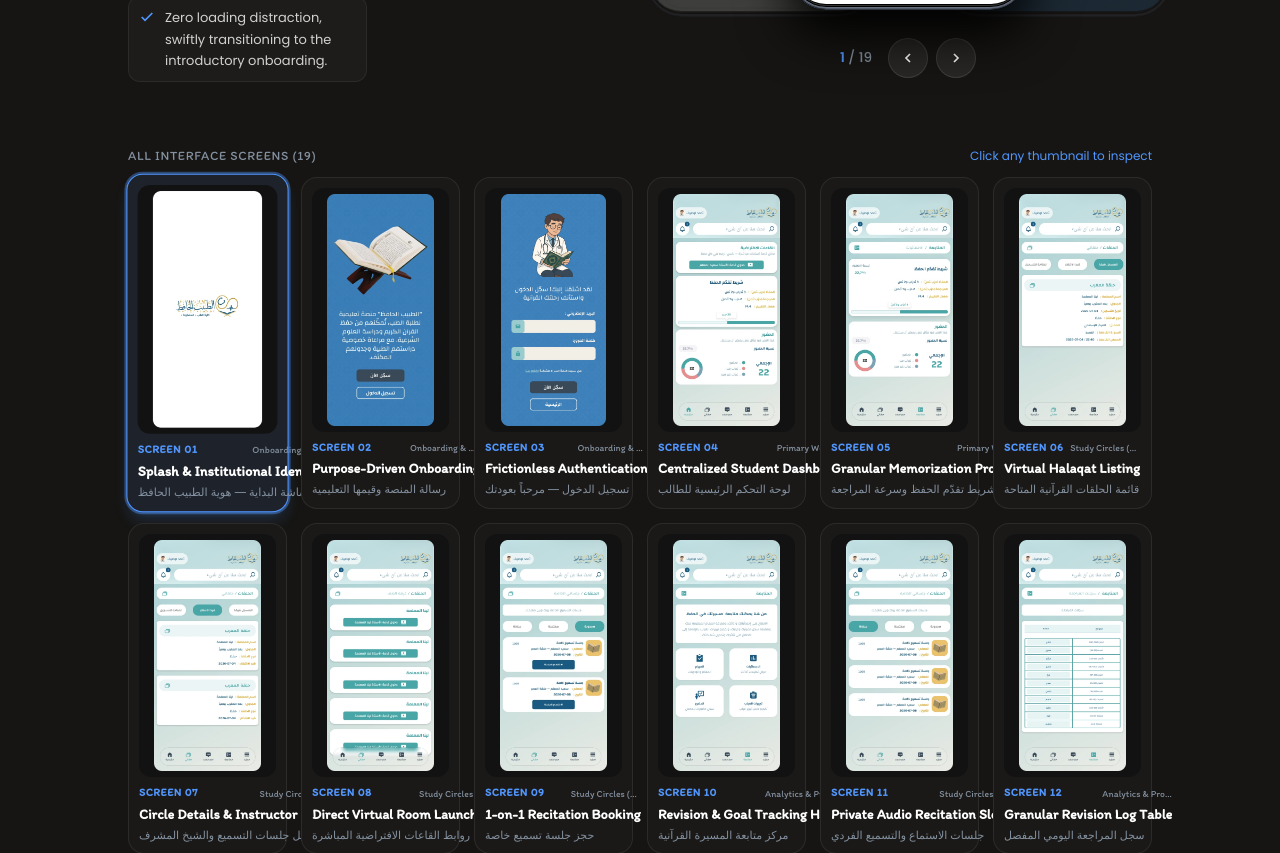
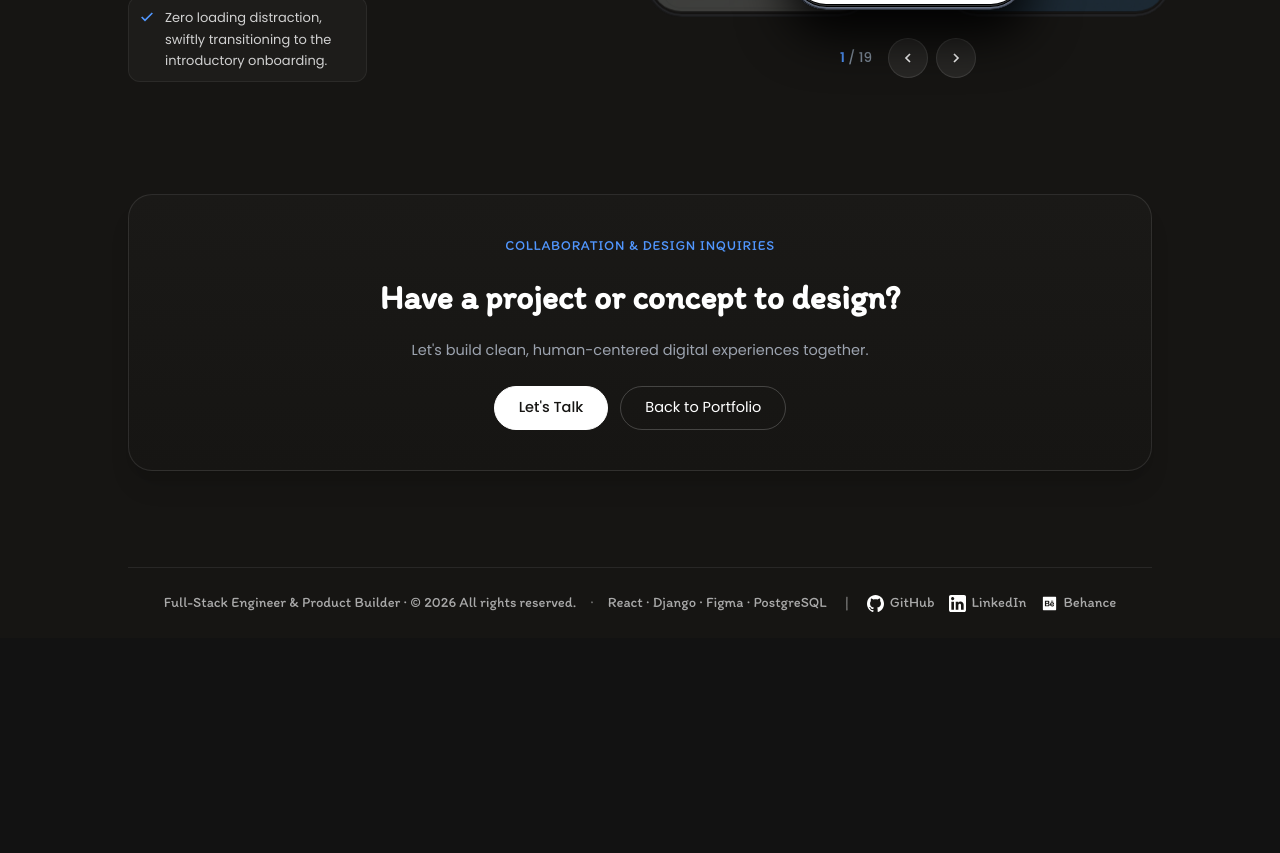
Before and after one commit to lo-ucif/lo__ucif-portfolio, a React (Vite) app: page /case-study/1 in a window 1280 px wide. Shown: the part 3940-4793 px from the top of the page. After the commit the page ends 4578 px from the top, so only its background shows below. Built offline with nearby package versions, Linux system fonts and the light colour scheme; a web font is replaced by a local one.

Commit message:
feat: add CaseStudyFinalDesign component for interactive design presentations

```diff
--- a/src/features/case-studies/components/CaseStudyFinalDesign.tsx
+++ b/src/features/case-studies/components/CaseStudyFinalDesign.tsx
@@ -566,79 +566,7 @@ export function CaseStudyFinalDesign({
         </div>
       </div>
 
-      {/* Interactive Thumbnail Selector Cards */}
-      <div className="flex flex-col gap-3 pt-2">
-        <div className="flex items-center justify-between">
-          <span className="font-['Itim'] text-[13px] text-[#8491A0] uppercase tracking-wider">
-            {activeCategory === "All"
-              ? `All Interface Screens (${screens.length})`
-              : `${activeCategory} Screens (${filteredScreens.length})`}
-          </span>
-          <span className="font-['Poppins'] text-[12px] text-[#5197ff]">
-            Click any thumbnail to inspect
-          </span>
-        </div>
 
-        <div
-          className={`grid gap-3.5 ${
-            isScreenWeb && filteredScreens.length <= 4
-              ? "grid-cols-1 sm:grid-cols-2"
-              : "grid-cols-2 sm:grid-cols-3 md:grid-cols-4 lg:grid-cols-6"
-          }`}
-        >
-          {filteredScreens.map((screen) => {
-            const isActive = currentScreen.id === screen.id;
-            return (
-              <button
-                key={screen.id}
-                type="button"
-                onClick={() => setSelectedScreenId(screen.id)}
-                className={`group relative flex flex-col p-2.5 rounded-2xl bg-[#1A1917] border text-left cursor-pointer transition-all duration-200 ${
-                  isActive
-                    ? "border-[#5197ff] ring-2 ring-[#5197ff]/40 shadow-lg shadow-[#5197ff]/20 scale-[1.02] bg-[#1e232b]"
-                    : "border-white/[0.08] hover:border-white/30 hover:scale-[1.01]"
-                }`}
-              >
-                {/* Screen Preview Thumbnail */}
-                <div
-                  className={`w-full overflow-hidden rounded-xl bg-[#121212] mb-2 flex items-center justify-center p-1.5 ${
-                    screen.aspectRatio === "web" ? "aspect-[16/10]" : "aspect-[9/16]"
-                  }`}
-                >
-                  <img
-                    src={screen.image}
-                    alt={screen.title}
-                    className="w-full h-full object-contain transition-transform duration-300 group-hover:scale-105"
-                    loading="lazy"
-                  />
-                </div>
-
-                {/* Screen Labels */}
-                <div className="flex flex-col gap-0.5">
-                  <div className="flex items-center justify-between">
-                    <span className="font-['Itim'] text-[11px] text-[#5197ff] uppercase tracking-wider font-semibold">
-                      SCREEN {screen.number}
-                    </span>
-                    {screen.category && (
-                      <span className="text-[9.5px] font-['Itim'] text-[#8491A0] truncate max-w-[70px]">
-                        {screen.category}
-                      </span>
-                    )}
-                  </div>
-                  <h4 className="font-['Itim'] text-[13px] sm:text-[14px] text-white font-semibold truncate">
-                    {screen.title}
-                  </h4>
-                  {screen.arabicTitle && (
-                    <span className="font-['Inter'] text-[11px] text-[#8491A0] truncate">
-                      {screen.arabicTitle}
-                    </span>
-                  )}
-                </div>
-              </button>
-            );
-          })}
-        </div>
-      </div>
     </section>
   );
 }
```
